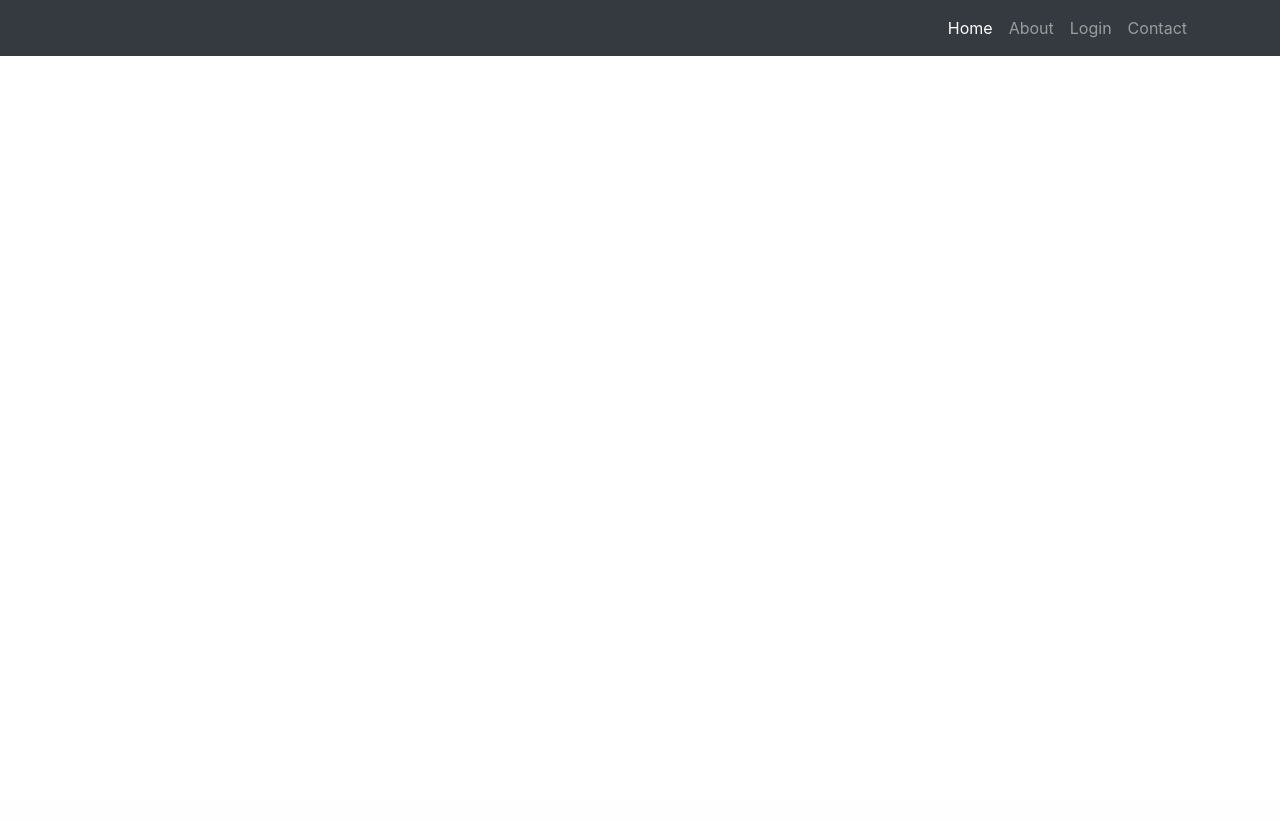
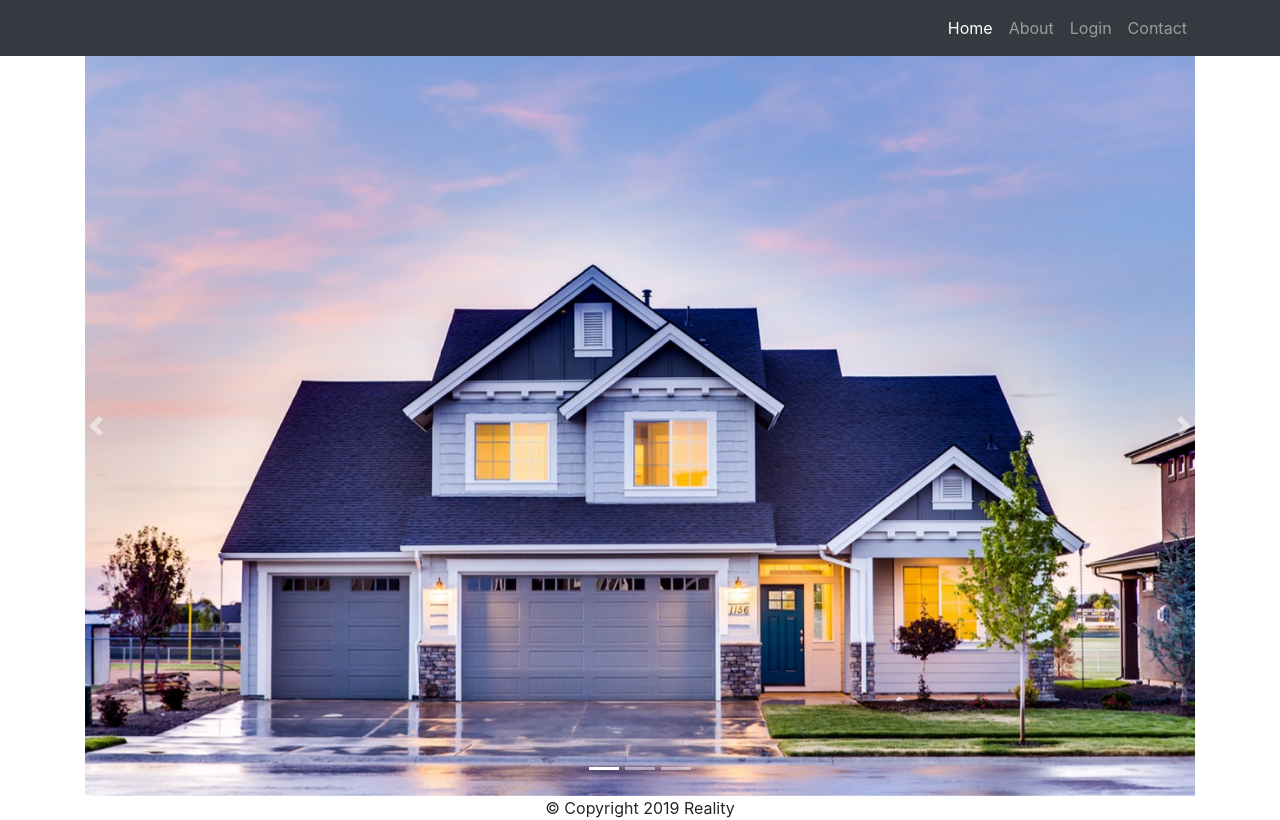
Before and after one commit to levif1/Realty, a PHP site: page /Realty/ in a window 1280 px wide. Before the commit the page ends 56 px from the top, so only its background shows below. Run offline with PHP 8.4, Linux system fonts and the light colour scheme; data that the repository does not hold is empty.

Commit message:
Added Caro

```diff
--- a/contact_me/index.php
+++ b/contact_me/index.php
@@ -153,4 +153,10 @@
 	</script>
 
 </body>
+
+<?php
+include("../includes/footer.php");
+
+?>
+
 </html>
--- a/css/main.css
+++ b/css/main.css
@@ -0,0 +1,3 @@
+body {
+    padding-top: 56px;
+}
--- a/includes/head.php
+++ b/includes/head.php
@@ -6,7 +6,7 @@
     <meta name="viewport" content="width=device-width, initial-scale=1">
 
 
-    <link rel="stylesheet" href="<?php echo (($css != "")? $css :"../css/main.css")  ?>">
+    <link rel="stylesheet" href="<?php echo (($css != "")? $css :"css/main.css")  ?>">
 
     <!-- Latest compiled and minified CSS -->
     <link rel="stylesheet" href="https://maxcdn.bootstrapcdn.com/bootstrap/4.3.1/css/bootstrap.min.css">
--- a/index.php
+++ b/index.php
@@ -1,8 +1,45 @@
 <?php
-
+$css = "";
 include("includes/head.php");
 include("includes/nav.php");
 ?>
+
+<div id="carouselExampleIndicators" class="carousel slide cont" data-ride="carousel">
+  <ol class="carousel-indicators">
+    <li data-target="#carouselExampleIndicators" data-slide-to="0" class="active"></li>
+    <li data-target="#carouselExampleIndicators" data-slide-to="1"></li>
+    <li data-target="#carouselExampleIndicators" data-slide-to="2"></li>
+  </ol>
+  <div class="carousel-inner">
+    <div class="carousel-item active">
+        <div class="container">
+            <img class="d-block w-100" src="picts/chicago.jpg" alt="First slide" class = "caro">
+        </div>
+    </div>
+    <div class="carousel-item">
+        <div class="container">
+            <img class="d-block w-100" src="la.jpg" alt="Second slide" class = "caro">
+        </div>
+    </div>
+    <div class="carousel-item">
+        <div class="container">
+            <img class="d-block w-100" src="ny.jpg" alt="Third slide" class = "caro">
+        </div>
+    </div>
+  </div>
+
+
+  <a class="carousel-control-prev" href="#carouselExampleIndicators" role="button" data-slide="prev">
+
+    <span class="carousel-control-prev-icon" aria-hidden="true"></span>
+    <span class="sr-only">Previous</span>
+  </a>
+
+  <a class="carousel-control-next" href="#carouselExampleIndicators" role="button" data-slide="next">
+    <span class="carousel-control-next-icon" aria-hidden="true"></span>
+    <span class="sr-only">Next</span>
+  </a>
+</div>
 
 
 
```
Also changed, not shown: chicago.jpg (added), la.jpg (added), ny.jpg (added), picts/chicago.jpg (added).
